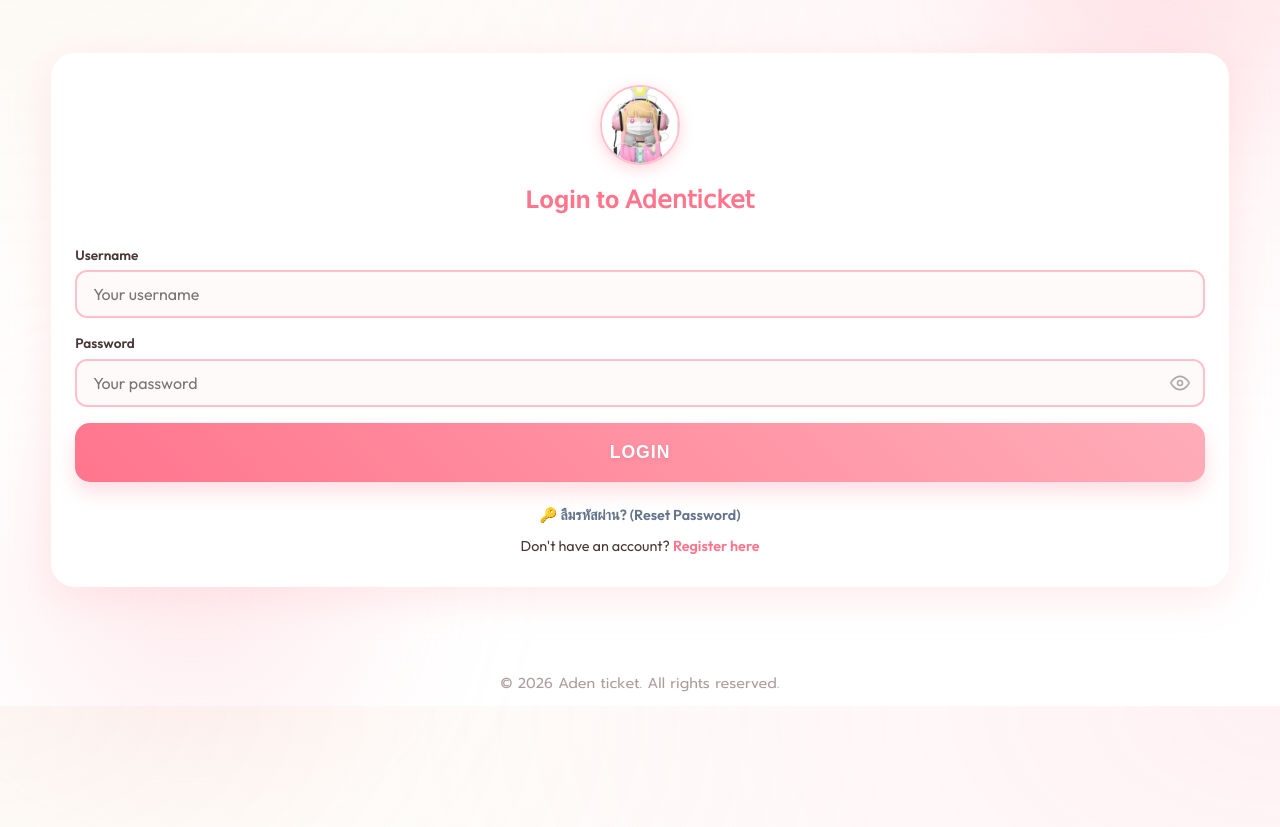
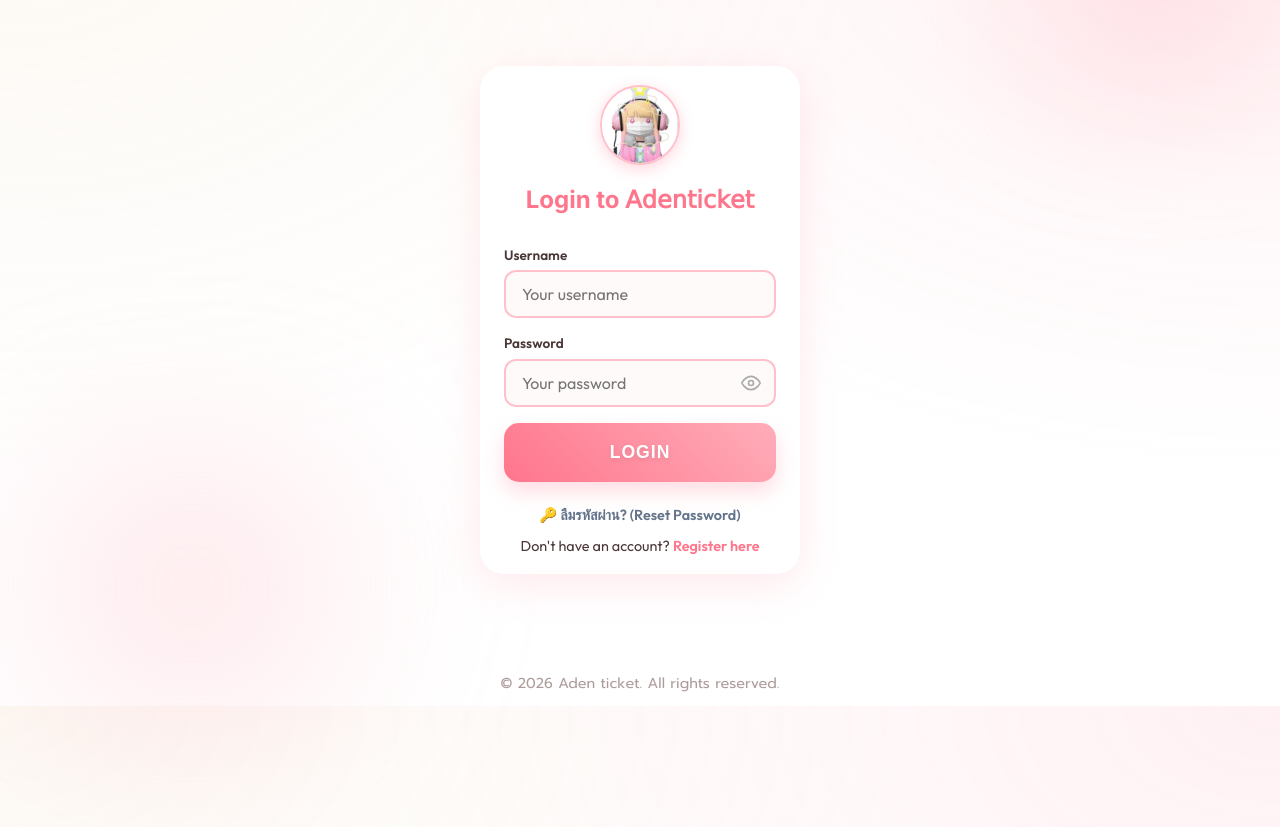
Before and after one commit to Adenupdate/test, a Flask app: page /login in a window 1280 px wide. Shown: the part 94-921 px from the top of the page. Run offline with Flask 3, Linux system fonts and the light colour scheme.

Commit message:
Add files via upload

```diff
--- a/static/css/style.css
+++ b/static/css/style.css
@@ -657,11 +657,12 @@
 
 .auth-card {
     background: var(--pure-white);
-    padding: 1.5rem 2rem; /* Reduced padding */
-    border-radius: 24px;   /* Slightly smaller radius */
+    padding: 1.2rem 1.8rem; /* Even less padding */
+    border-radius: 24px;
     box-shadow: var(--shadow);
-    width: 100%;
-    max-width: 350px;      /* Reduced from 400px */
+    width: 90%;
+    max-width: 320px;      /* Further reduced to 320px */
+    margin: 0 auto;
 }
 
 .auth-card h2 {
@@ -795,9 +796,9 @@
     }
 
     .auth-card {
-        padding: 2rem 1.5rem;
-        width: 92%;
-        max-width: calc(100% - 30px);
+        padding: 1.2rem 1.5rem;
+        width: 90%;
+        max-width: 320px;
     }
 
     .form-modal h2 {
--- a/templates/base.html
+++ b/templates/base.html
@@ -425,10 +425,10 @@
     <div id="profileModal" class="overlay"
         style="display: none; align-items: center; justify-content: center; z-index: 4000;">
         <div class="form-modal"
-            style="width: 90%; max-width: 340px; padding: 1.5rem; background: #fff; border-radius: 24px; box-shadow: 0 10px 40px rgba(0,0,0,0.1);">
+            style="width: 90%; max-width: 320px; padding: 1.2rem; background: #fff; border-radius: 24px; box-shadow: 0 10px 40px rgba(0,0,0,0.1);">
             <span class="close-btn" onclick="closeProfileModal()"
-                style="position: absolute; right: 20px; top: 15px; font-size: 1.5rem; color: #aaa;">&times;</span>
-            <h2 style="color: var(--deep-pink); text-align: center; margin-bottom: 1rem; font-weight: 800; font-size: 1.4rem;">My Profile</h2>
+                style="position: absolute; right: 20px; top: 15px; font-size: 1.3rem; color: #aaa;">&times;</span>
+            <h2 style="color: var(--deep-pink); text-align: center; margin-bottom: 0.8rem; font-weight: 800; font-size: 1.2rem;">My Profile</h2>
             <form action="{{ url_for('update_profile') }}" method="POST" enctype="multipart/form-data">
                 <div style="text-align: center; margin-bottom: 1rem; position: relative;">
                     <img id="profilePreview"
```
